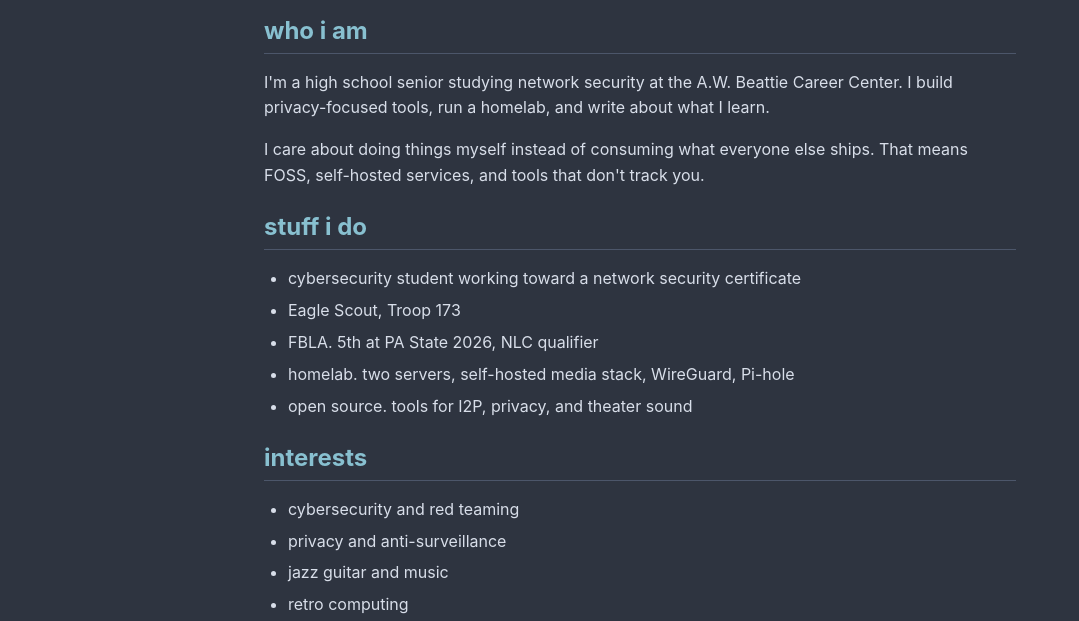
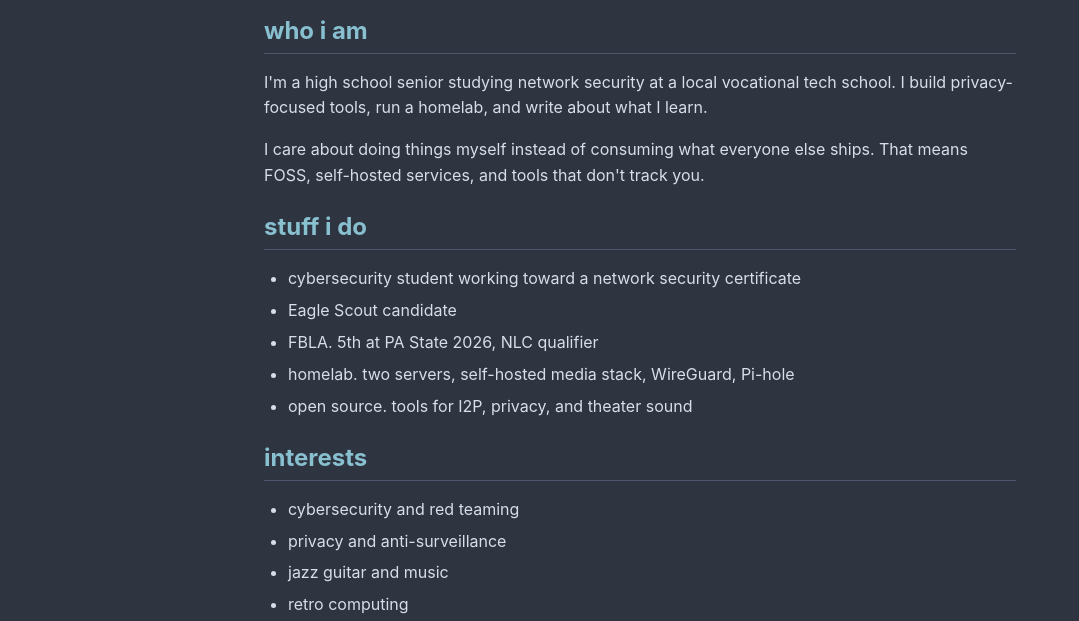
Before and after one commit to tundra-node/tundra-node.github.io, an Astro site: page /about in a window 1280 px wide. Shown: the part 174-795 px from the top of the page, without its empty margins (0-1079 px from the left). Built offline with nearby package versions, Linux system fonts and the light colour scheme; Astro itself is replaced by a stand-in of ours.

Commit message:
reduce personal info on about page (opsec)

```diff
--- a/public/llms.txt
+++ b/public/llms.txt
@@ -4,7 +4,7 @@ Privacy tools, homelab projects, cybersecurity notes, and open source software.
 
 ## About
 
-Personal site of tundra-node (Elias Zeiner). Cybersecurity student, Eagle Scout, FBLA competitor, homelab operator. Privacy first, FOSS oriented, "create over consume."
+Personal site of tundra-node (Elias Zeiner). Cybersecurity student, Boy Scout, FBLA competitor, homelab operator. Privacy first, FOSS oriented, "create over consume."
 
 ## Pages
 
--- a/src/pages/about.astro
+++ b/src/pages/about.astro
@@ -29,7 +29,7 @@ const personJsonLd = JSON.stringify({
   <section class="about-section">
     <h2>who i am</h2>
     <p>
-      I'm a high school senior studying network security at the A.W. Beattie Career Center.
+      I'm a high school senior studying network security at a local vocational tech school.
       I build privacy-focused tools, run a homelab, and write about what I learn.
     </p>
     <p>
@@ -42,7 +42,7 @@ const personJsonLd = JSON.stringify({
     <h2>stuff i do</h2>
     <ul>
       <li>cybersecurity student working toward a network security certificate</li>
-      <li>Eagle Scout, Troop 173</li>
+      <li>Eagle Scout candidate</li>
       <li>FBLA. 5th at PA State 2026, NLC qualifier</li>
       <li>homelab. two servers, self-hosted media stack, WireGuard, Pi-hole</li>
       <li>open source. tools for I2P, privacy, and theater sound</li>
```
